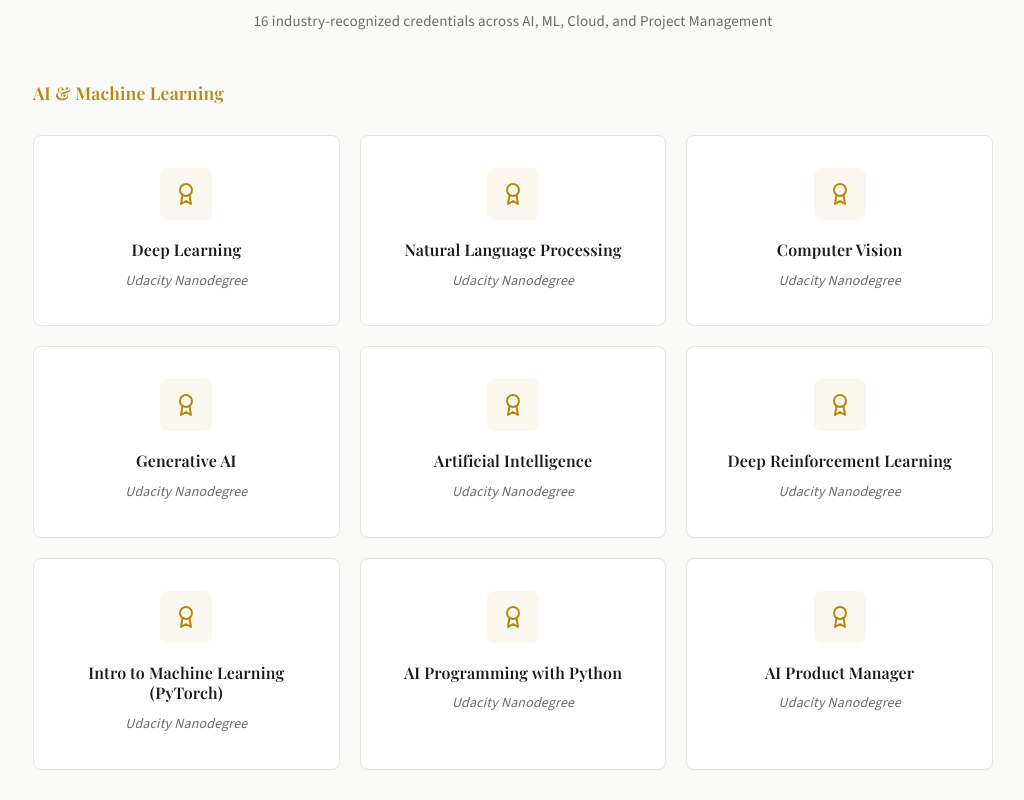
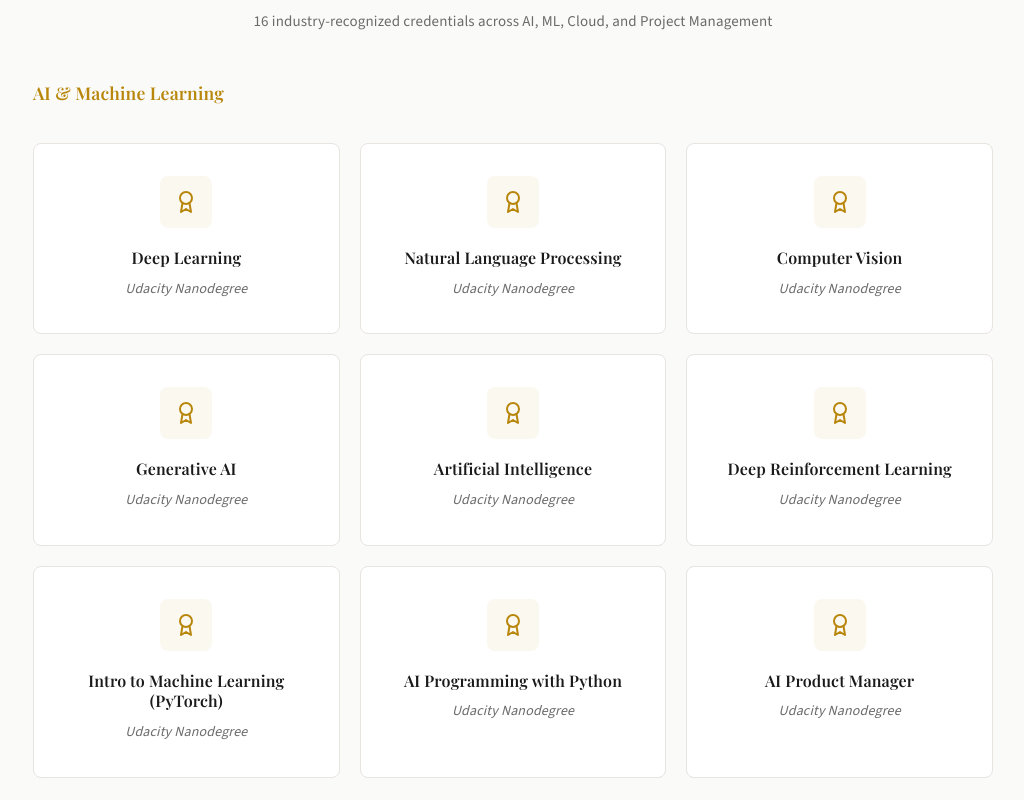
Before and after one commit to dustinober1/dustinober1.github.io, a Next.js app: page /education in a window 1280 px wide. Shown: the part 940-1740 px from the top of the page, without its empty margins (127-1151 px from the left). Built offline with nearby package versions, Linux system fonts and the light colour scheme.

Commit message:
style: Add padding-top to cardGrid for more header-card separation

```diff
--- a/src/app/education/page.tsx
+++ b/src/app/education/page.tsx
@@ -181,7 +181,7 @@
                             }}>
                                 {category.title}
                             </h3>
-                            <div className={styles.cardGrid}>
+                            <div className={styles.cardGrid} style={{ paddingTop: "0.5rem" }}>
                                 {category.certifications.map((cert) => (
                                     <div key={cert.name} className={styles.card}>
                                         <div className={styles.iconWrapper}>
```
